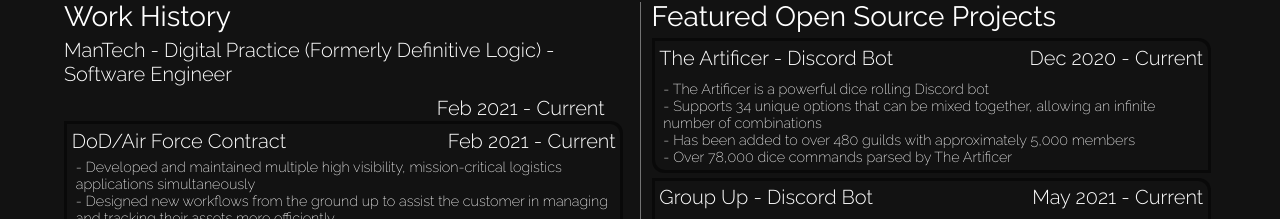
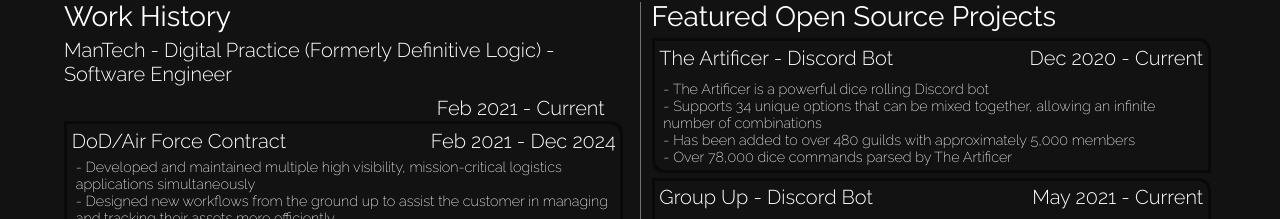
Before and after one commit to Burn-E99/ean-milligan-portfolio, an Angular app: page / in a window 1280 px wide. Shown: the part 200-419 px from the top of the page. Built offline with nearby package versions, Linux system fonts and the light colour scheme.

Commit message:
Update data.ts
set end date to d1sco

```diff
--- a/src/app/data.ts
+++ b/src/app/data.ts
@@ -7,7 +7,7 @@
 		id: 'dl-a4-d1sco',
 		name: 'DoD/Air Force Contract',
 		startDate: 'Feb 2021',
-		endDate: 'Current',
+		endDate: 'Dec 2024',
 		details: [
 			'Developed and maintained multiple high visibility, mission-critical logistics applications simultaneously',
 			'Designed new workflows from the ground up to assist the customer in managing and tracking their assets more efficiently',
```
